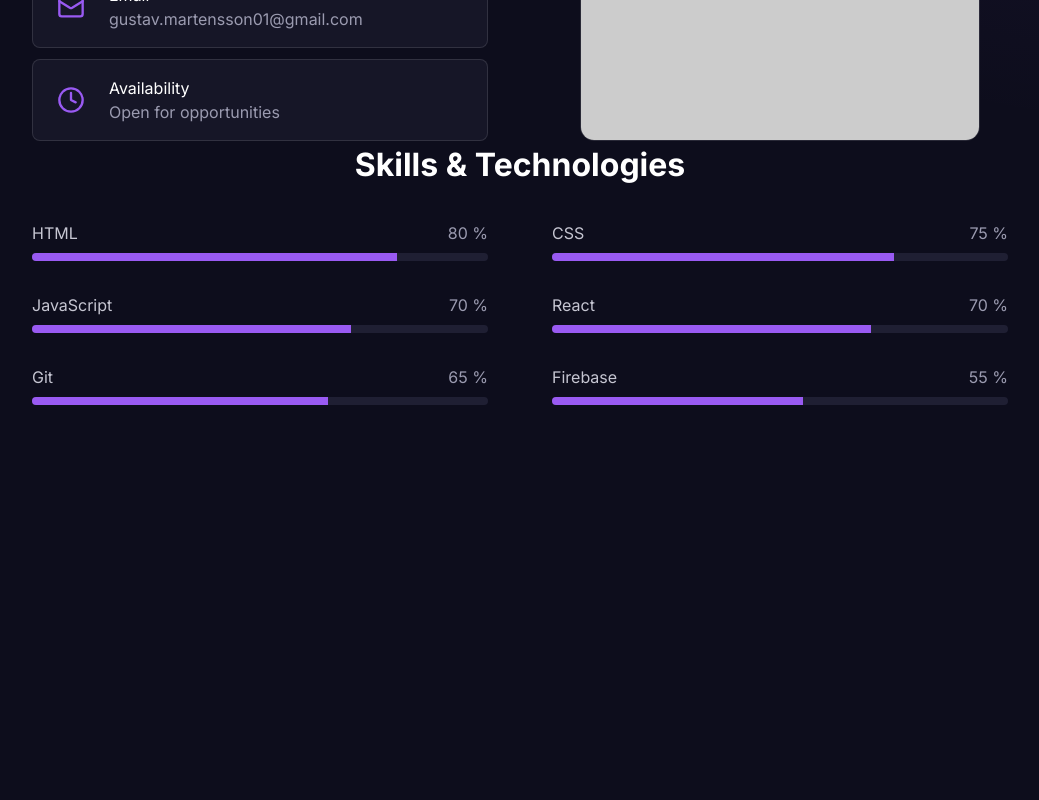
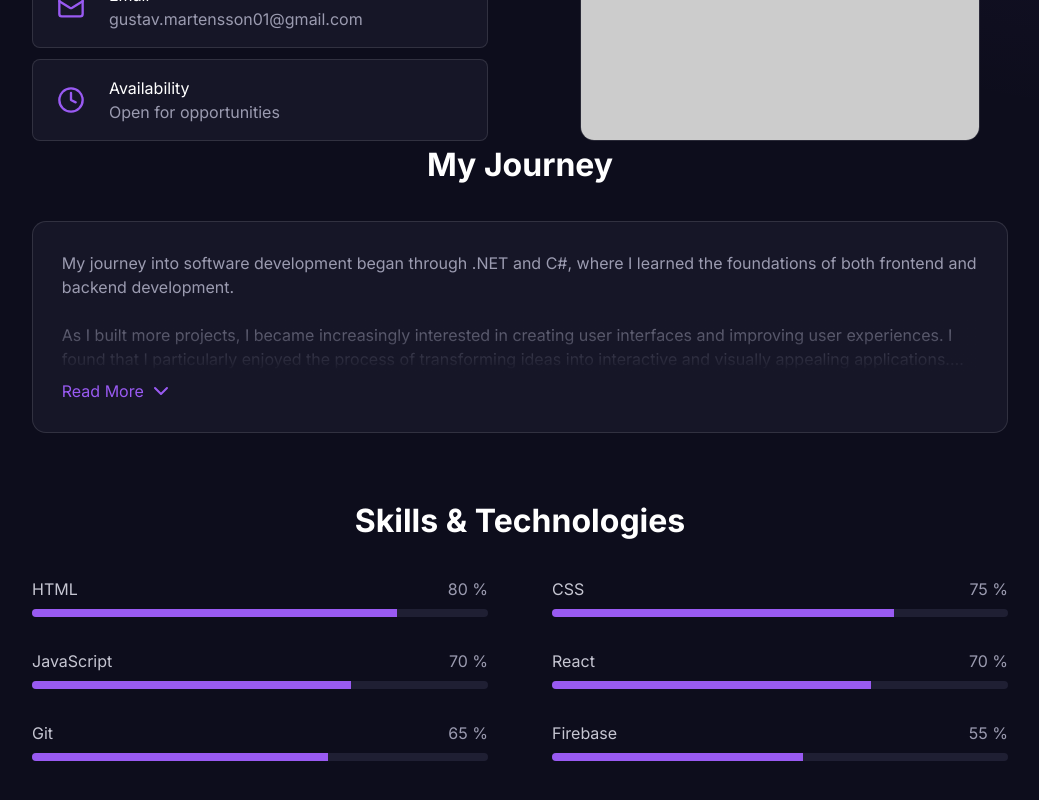
Before and after one commit to GustavM01/gustavm01.github.io, a React app: page /about in a window 1280 px wide. Shown: the part 666-1466 px from the top of the page, without its empty margins (120-1159 px from the left). Built offline with nearby package versions, Linux system fonts and the light colour scheme; the HTML template or start-up script is replaced by a standard one.

Commit message:
About text data and added my journey section

```diff
--- /dev/null
+++ b/src/data/about.js
@@ -0,0 +1,18 @@
+export const aboutData = {
+  shortBio: `Hi, I'm Gustav.
+
+Frontend-focused developer with a background in .NET and full-stack development. I enjoy building responsive web applications with React, JavaScript, and modern web technologies.
+
+Currently looking for opportunities as a Frontend Developer while continuing to expand my full-stack skills through personal projects.
+`,
+
+  longBio: `My journey into software development began through .NET and C#, where I learned the foundations of both frontend and backend development.
+
+As I built more projects, I became increasingly interested in creating user interfaces and improving user experiences. I found that I particularly enjoyed the process of transforming ideas into interactive and visually appealing applications.
+
+Today, I primarily focus on frontend development using React, JavaScript, and modern web technologies. Through personal projects, I continue to strengthen both my technical skills and my understanding of full-stack development.
+
+I enjoy building projects that challenge me to learn new concepts and solve real-world problems. From browser-based games and interactive applications to full-stack web projects, each project helps me improve both as a developer and as a problem solver.
+
+Every project gives me an opportunity to learn something new, whether it's responsive design, state management, deployment, application architecture, or creating better user experiences. I enjoy challenging myself with new ideas and continuously improving as a developer.`,
+};
--- a/src/pages/About.css
+++ b/src/pages/About.css
@@ -4,17 +4,20 @@
 
   max-width: 1200px;
   min-height: 100vh;
-  padding: 8rem 0 3rem 0;
+  margin: 8rem 0 4rem 0;
 
   & h2 {
     font-size: var(--fs-xl);
     text-align: center;
-    padding-bottom: 2rem;
+    margin-bottom: 2rem;
   }
 }
 
 .about-section {
-  padding: 0 7rem;
+  margin: 0 7rem;
+}
+
+.about-me {
   min-height: calc(100vh - 8rem);
 }
 
@@ -72,6 +75,60 @@
   }
 }
 
+/* My journey */
+
+.my-journey-container {
+  margin-bottom: 4rem;
+}
+
+.my-journey {
+  max-width: 1200px;
+  background: var(--clr-bg-secondary);
+  border: var(--border);
+  border-radius: var(--radius-md);
+
+  padding: clamp(0.8rem, 4vw, 1.8rem);
+}
+
+.my-journey-text {
+  white-space: pre-line;
+  color: var(--clr-text-muted);
+  margin-bottom: 1rem;
+  position: relative;
+}
+
+.my-journey-text.collapsed {
+  display: -webkit-box;
+  -webkit-line-clamp: 5;
+  -webkit-box-orient: vertical;
+  overflow: hidden;
+  margin-bottom: 0.5rem;
+}
+
+.my-journey-text.collapsed:after {
+  content: "";
+  position: absolute;
+  inset: 0;
+  /* background: var(--clr-bg-secondary); */
+  background: linear-gradient(transparent 40%, var(--clr-bg-secondary));
+}
+
+.my-journey-btn {
+  display: flex;
+  gap: 5px;
+  color: var(--clr-primary);
+}
+
+.not-flipped {
+  transform: rotate(0);
+  transition: transform 0.4s ease;
+}
+
+.flipped {
+  transform: rotate(180deg);
+  transition: transform 0.4s ease;
+}
+
 /* Skills */
 
 .skill-info-grid {
@@ -107,13 +164,13 @@
 
 @media (max-width: 1000px) {
   .about-section {
-    padding: 0 3rem;
+    margin: 0 3rem;
   }
 }
 
 @media (max-width: 500px) {
   .about-section {
-    padding: 0 1.5rem;
+    margin: 0 1.5rem;
     min-width: 0;
   }
 
--- a/src/pages/About.jsx
+++ b/src/pages/About.jsx
@@ -1,9 +1,12 @@
 import React, { useEffect, useRef, useState } from "react";
 import "./About.css";
-import { Clock, Mail, MapPinnedIcon } from "lucide-react";
+import { aboutData } from "../data/about";
+import { ChevronDown, Clock, Mail, MapPinnedIcon } from "lucide-react";
 
 function About() {
   const [isVisable, setIsVisible] = useState(false);
+  const [showMore, setShowMore] = useState(false);
+
   const progressRef = useRef();
   useEffect(() => {
     const observer = new IntersectionObserver(
@@ -48,18 +51,8 @@ function About() {
                   color: "var(--clr-text-secondary)",
                 }}
               >
-                Hi, I'm Gustav. Frontend-focused developer with a background in
-                .NET and full-stack development. I enjoy building responsive web
-                applications with React, JavaScript, and modern web
-                technologies. Currently looking for opportunities as a Frontend
-                Developer while continuing to expand my full-stack skills
-                through personal projects.
+                {aboutData.shortBio}
               </p>
-              {/* <p style={{ color: "var(--clr-text-muted)" }}>
-                Lorem ipsum dolor sit amet consectetur adipisicing elit. Odio,
-                sit ex maxime laboriosam pariatur ut omnis ea officia vero. Aut
-                molestias sed ex nihil ipsum.
-              </p> */}
             </div>
             <div className="about-me-info-box">
               <div className="about-me-info-section">
@@ -86,6 +79,25 @@ function About() {
             </div>
           </div>
           <img src="https://placehold.co/400x600" alt="Profile picture" />
+        </div>
+      </div>
+      <div className="my-journey-container">
+        <h2>My Journey</h2>
+        <div className="my-journey about-section">
+          <p
+            className={
+              showMore ? "my-journey-text" : "my-journey-text collapsed"
+            }
+          >
+            {aboutData.longBio}
+          </p>
+          <button
+            onClick={() => setShowMore((prev) => !prev)}
+            className="my-journey-btn"
+          >
+            Read More
+            <ChevronDown className={showMore ? "flipped" : "not-flipped"} />
+          </button>
         </div>
       </div>
       <div className="about-section skills">
```
